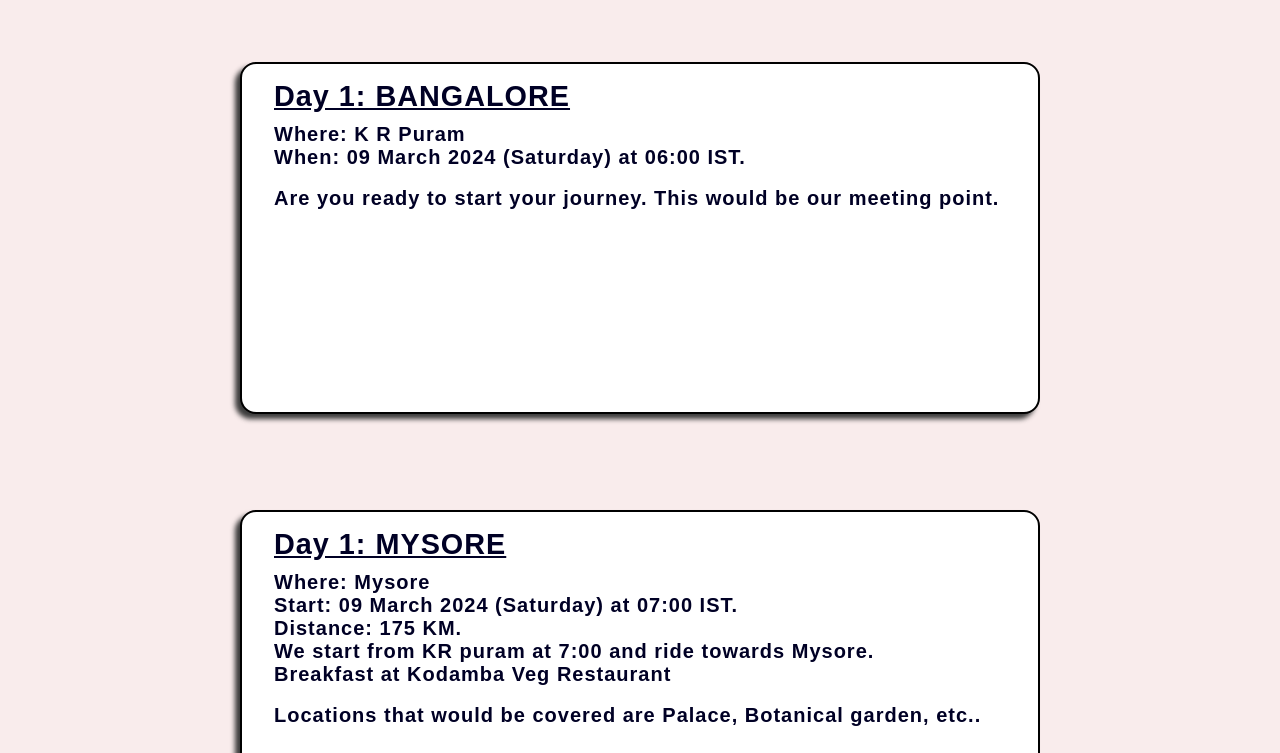
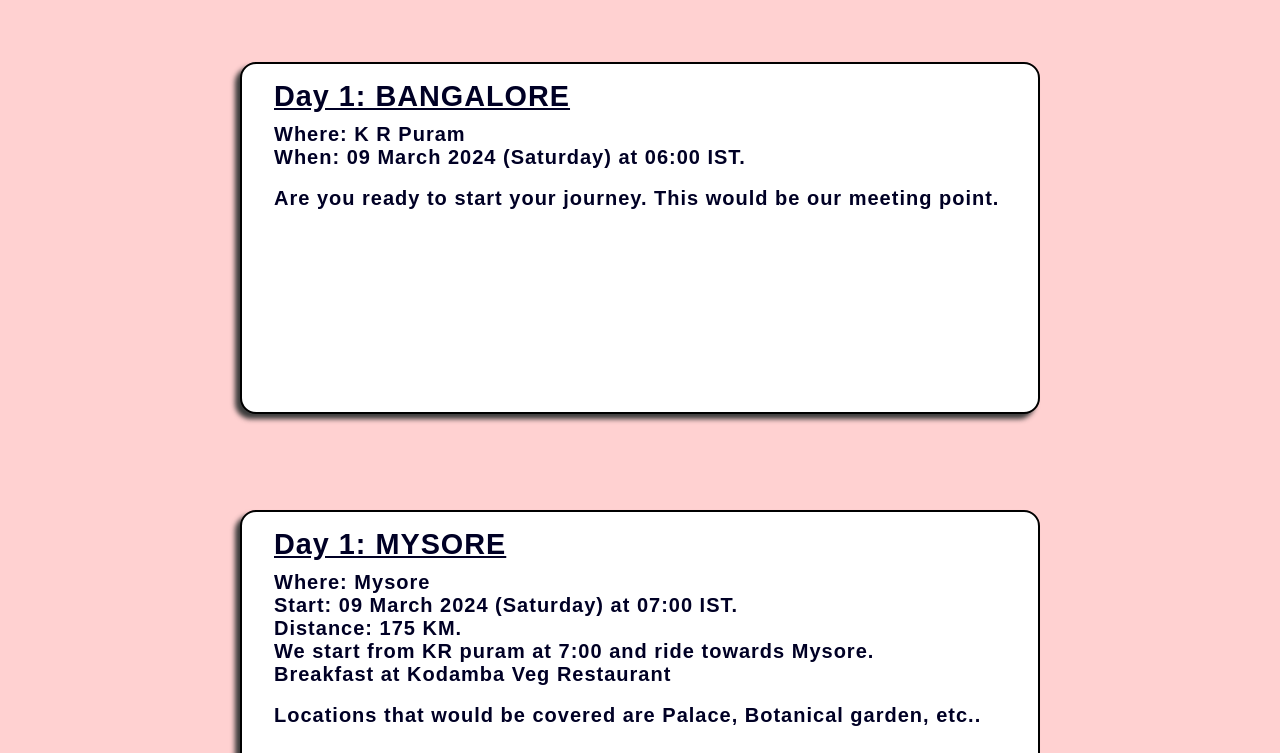
Before and after one commit to Priyanka-Dhanabal/Project1, a plain HTML site: page index.html in a window 1280 px wide. Shown: the part 325-1078 px from the top of the page. Drawn offline with Linux system fonts and the light colour scheme; a web font is replaced by a local one.

Commit message:
updated deployment section

```diff
--- a/assets/css/style.css
+++ b/assets/css/style.css
@@ -12,7 +12,7 @@ body {
     flex-direction: column;
     width: 100%;
     position: relative;
-    background-color: hsl(0, 50%, 95%);
+    background-color: hsl(0deg 100% 90.96%);
     z-index: 50;
 
 
```
Also changed, not shown: 1 other file.
